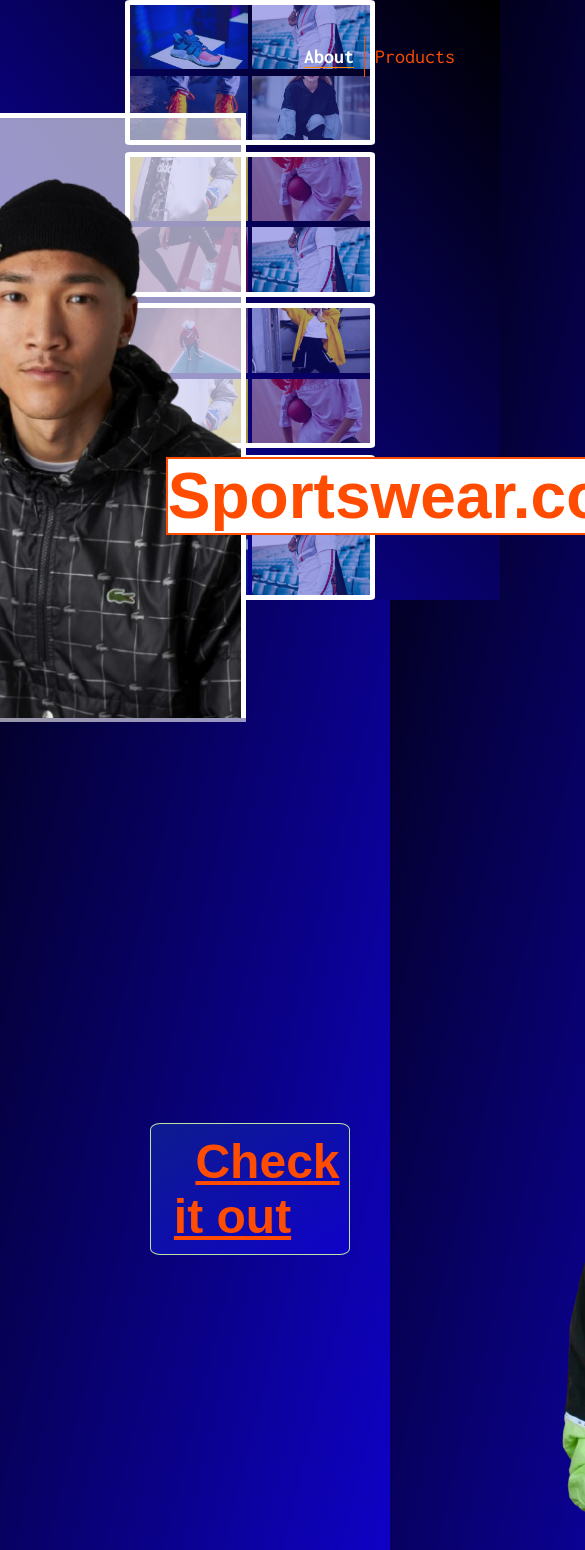
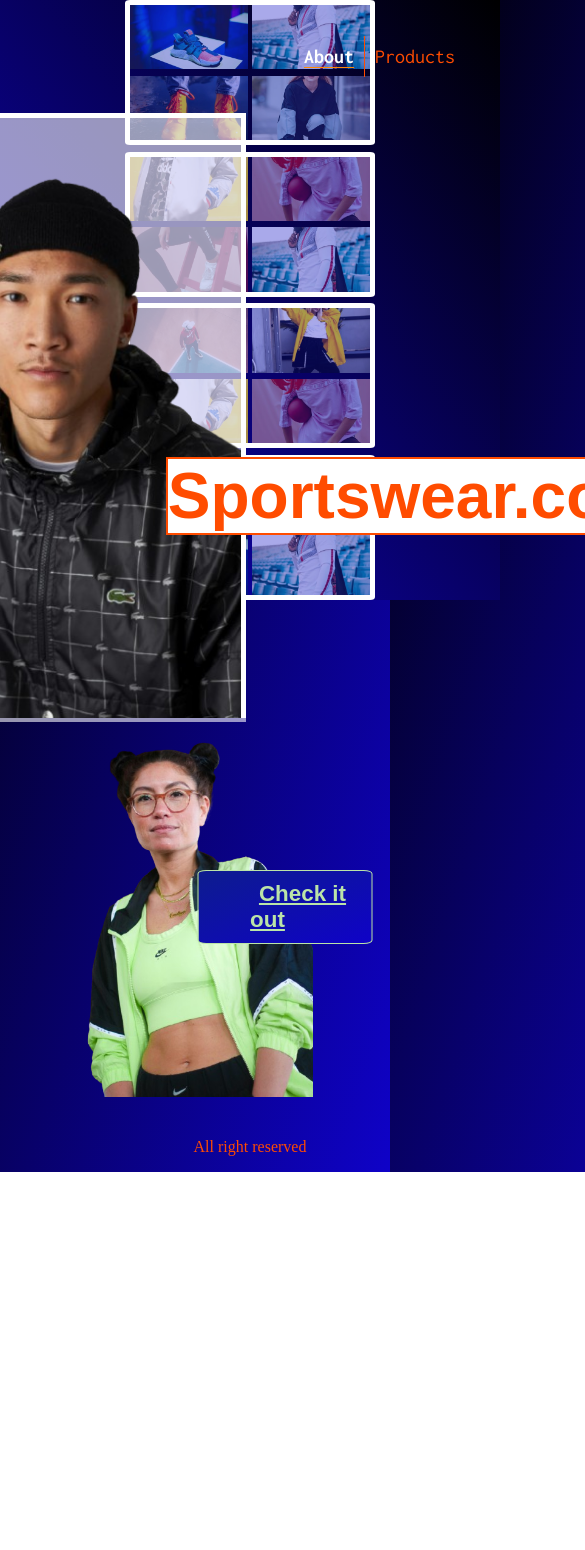
Before and after one commit to AgnieszkaWilgocka/sportwear-app, a React (Vite) app: page / in a window 390 px wide. Shown: the top 1550 px of the page, 585 px wide, since content can reach past the window. After the commit the page ends 1172 px from the top, so only its background shows below. Built offline with nearby package versions, Linux system fonts and the light colour scheme; the HTML template or start-up script is replaced by a standard one; a web font is replaced by a local one.

Commit message:
media query for animating el

```diff
--- a/src/components/AnimatingBackground.jsx
+++ b/src/components/AnimatingBackground.jsx
@@ -11,6 +11,11 @@
                 amount: 0.5,
         });
 
+        // const variants = {
+        //     start: {
+        //         x: var("--x-right-start"),
+        //     }
+        // }
     return (
         <>
             <motion.div style={{opacity}} className={styles["background-container"]}>
@@ -43,13 +48,22 @@
             </motion.div>
 
                 <div className={styles.about}>
-                        <motion.div ref={refTarget} className={styles["img-about-first"]}>
+                        <motion.div ref={refTarget} className={styles["img-about-first"]}
+                        //     variants={{
+                        //     start: {
+                        //         x: "var(--x-right-start)"
+                        //     }
+                        // }}
+                        >
                                 <motion.img
                                     animate={{
-                                            x: isInView ? "150%" : "0%"
+                                        x: isInView ? "var(--x-move-percentage)" : "0%"
+
+                                            // x: isInView ? "15%" : "0%"
                                     }}
                                     transition={{duration: 0.5, type: 'spring', bounce: 0.5}}
                                     src={image} alt="Image"/>
+
                         </motion.div>
                         <motion.div className={styles["button-about"]}>
                                 <motion.button
@@ -57,7 +71,7 @@
                                             scale: 1.2,
                                             rotate: -10,
                                     }}
-                                    animate={{x: isInView ? "-50%" : "0%"}}
+                                    animate={{x: isInView ? "var(--button-move-percentage)" : "0%"}}
                                     transition={{duration: 1.2, type: 'spring', bounce: 0.5}}
                                 >
                                         <Link to="/products">Check it out</Link>
--- a/src/components/AnimatingBackground.module.css
+++ b/src/components/AnimatingBackground.module.css
@@ -1,3 +1,11 @@
+
+:root {
+    --x-left-start: -70%;
+    --x-move-percentage: 150%;
+    --button-start: 0; /*pozniej na -100px */
+    --button-move-percentage: -50%;
+}
+
 
 .background-container{
     overflow: hidden;
@@ -123,8 +131,9 @@
 .img-about-first img {
     position: absolute;
     top: 0;
-    left: -70%;
-
+    left: var(--x-left-start);
+    /*right: 0;*/
+    /*left: -70%;*/
 }
 
 .button-about {
@@ -134,6 +143,7 @@
 }
 
 .button-about > button {
+    margin-left: var(--button-start);
     font-family: "Londrina Sketch", sans-serif;
     font-size: 3rem;
     padding: 10px 0;
@@ -144,18 +154,24 @@
     background: linear-gradient(to bottom right, rgb(13, 28, 142), rgba(15, 2, 200))
 }
 
-
 .button-about a {
     color: #ff4c00;
     padding: 20px 35px;
 }
 
-.button-about > button a:hover {
-    color: #BBE4A8;
-    transform: rotate(-10deg);
+
+@media(min-width: 992px) {
+    .button-about > button a:hover {
+        color: #BBE4A8;
+    }
 }
 
 @media (max-width: 1200px) {
+    :root {
+        --x-left-start: -92%;
+        --button-move-percentage: -40%;
+        --x-move-percentage: 120%;
+    }
     .background-container{
         width: 1100px;
     }
@@ -172,6 +188,12 @@
 }
 
 @media (max-width: 992px) {
+    :root {
+        --x-left-start: -110%;
+        --x-move-percentage: 100%;
+        --button-move-percentage: -30%;
+    }
+
     .background-container{
         width: 900px;
     }
@@ -182,6 +204,10 @@
 }
 
 @media (max-width: 768px) {
+    :root {
+        --x-left-start: -130%;
+        --button-move-percentage: -30%;
+    }
     .background-container{
         width: 700px;
     }
@@ -189,16 +215,60 @@
     .about {
         width: 700px;
     }
+
+    .img-about-first {
+        height: 450px;
+        flex-basis: 35%;
+    }
+
+    .button-about {
+        height: 450px;
+        line-height: 450px;
+        flex-basis: 35%;
+    }
+
+    .img-about-first img {
+        width: 300px;
+    }
+
+    .button-about > button {
+        font-size: 2.3rem;
+    }
+
+    .button-about a {
+        color: #BBE4A8;
+    }
 }
 
 @media (max-width: 576px) {
+    :root {
+        --x-left-start: -150%;
+        --button-move-percentage: -30%;
+    }
     .background-container{
         width: 500px;
         height: 600px;
     }
 
     .about {
+        margin-top: 0;
         width: 500px;
     }
 
+    .img-about-first {
+        height: 400px;
+    }
+
+    .img-about-first img {
+        width: 250px;
+    }
+
+    .button-about > button {
+        font-size: 1.4rem;
+    }
+
+    .button-about {
+        height: 400px;
+        line-height: 400px;
+    }
 }
```
